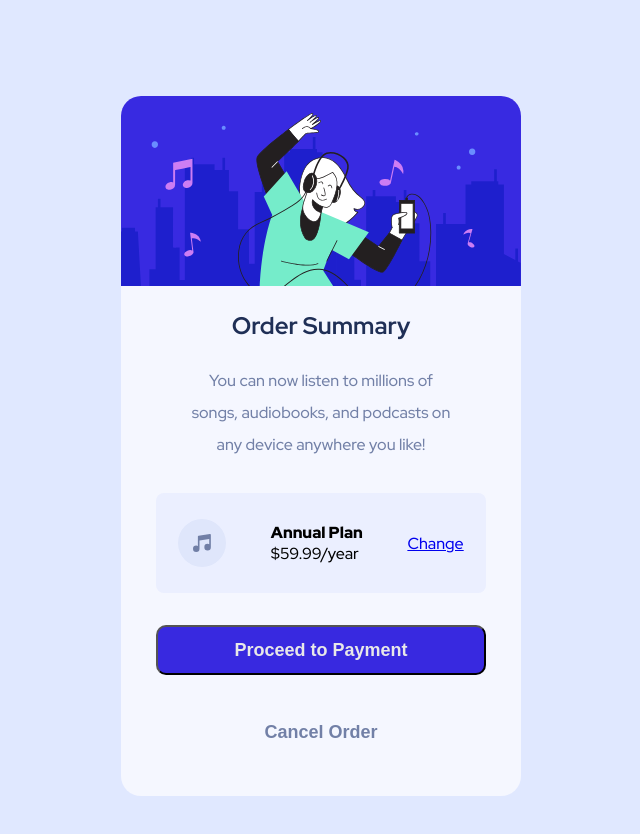
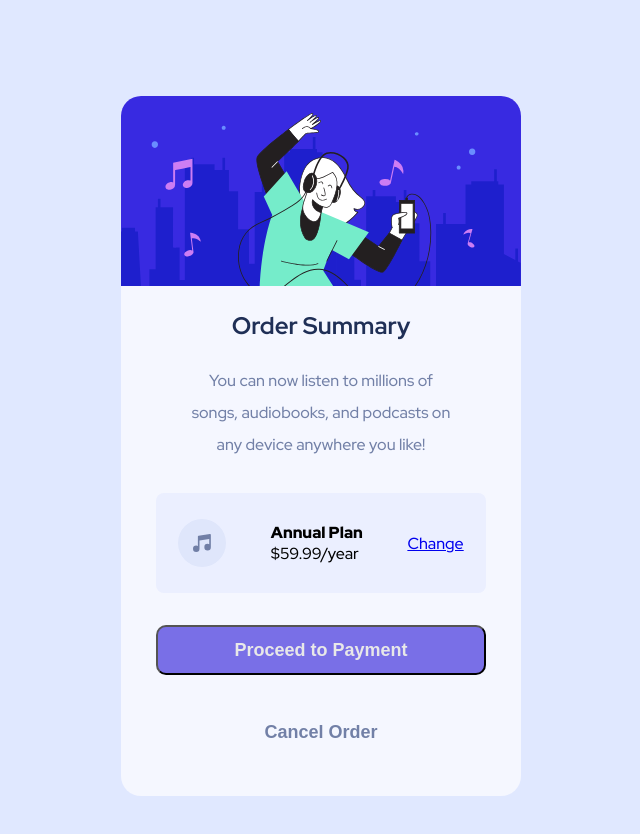
Before and after one commit to Markevo5150/Order-Summary-Component, a React (Vite) app: page / in a window 1280 px wide. In both pictures the pointer is over the button "Proceed to Payment". Shown: the top 834 px of the page, without its empty margins (319-959 px from the left). Built offline with nearby package versions, Linux system fonts and the light colour scheme.

Commit message:
Styles added2

```diff
--- a/src/App.scss
+++ b/src/App.scss
@@ -66,6 +66,9 @@
   font-size: 18px;
   font-weight: var(--boldFont);
   cursor: pointer;
+  &:hover {
+    background: var(--PurpleBlue);
+  }
 }
 
 .cancel {
--- a/src/styles/variables.scss
+++ b/src/styles/variables.scss
@@ -2,6 +2,8 @@
   /*Colors*/
   --PaleBlue: hsl(225, 100%, 94%);
   --BrightBlue: hsl(245, 75%, 52%);
+  --PurpleBlue: hsl(245, 71%, 67%);
+
   --VeryPaleBlue: hsl(225, 100%, 98%);
   --planColor: hsl(228, 100%, 96%);
   --DesaturatedBlue: hsl(224, 23%, 55%);
```
